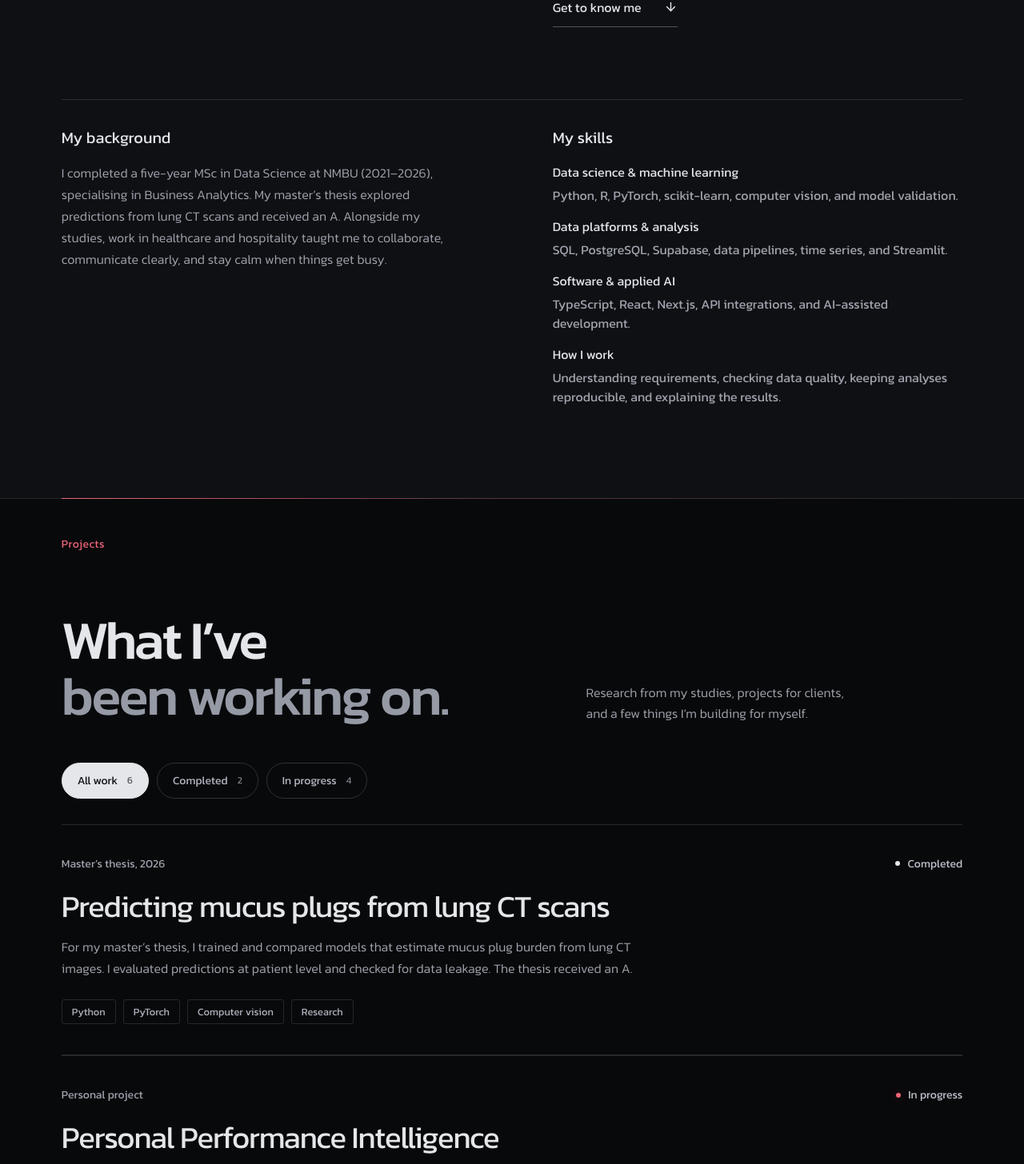
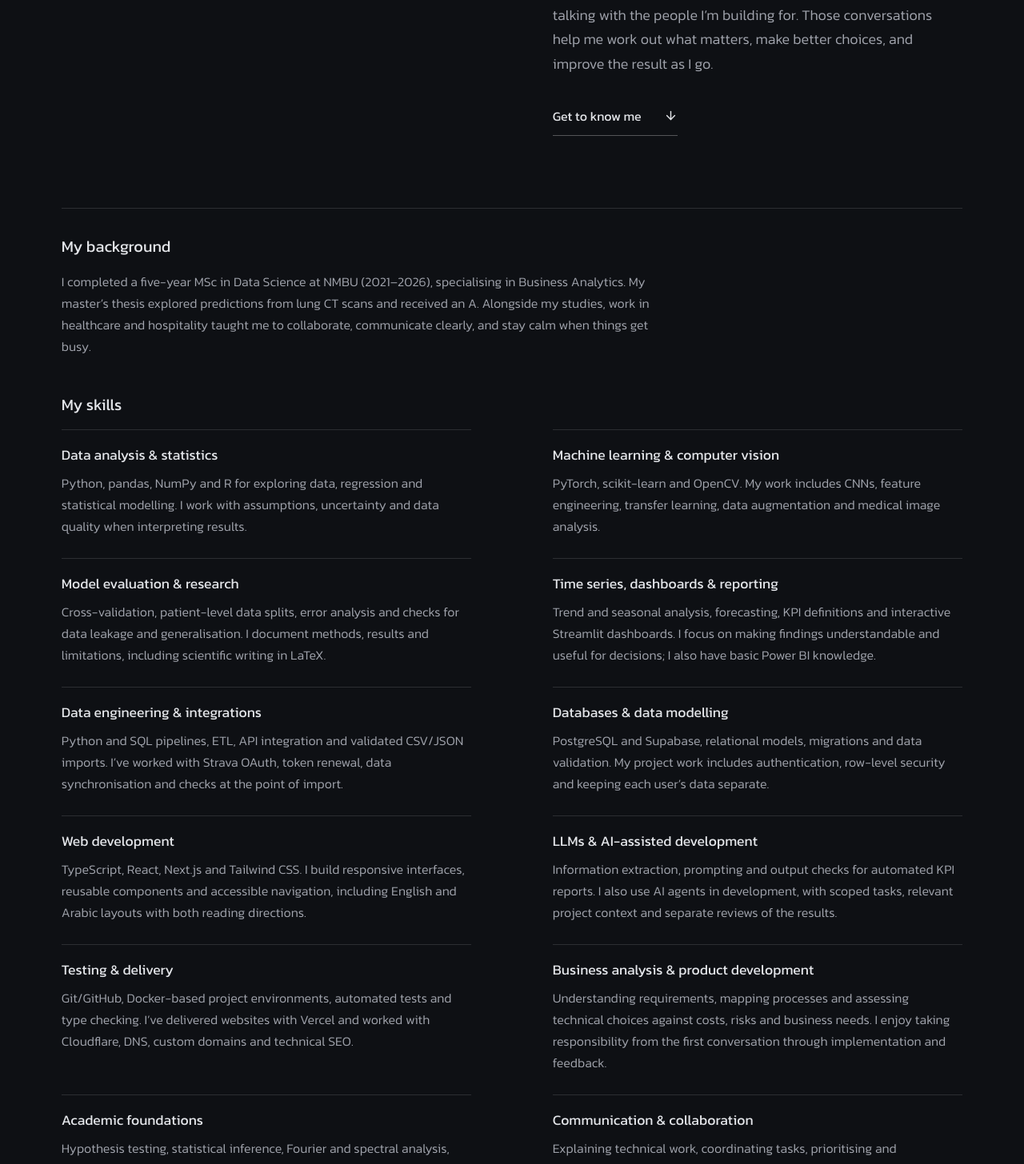
Before and after one commit to TaoM29/motion-website-portfolio, a React (Vite) app: page / in a window 1280 px wide. Shown: the part 1269-2725 px from the top of the page at 80% size. Built offline with nearby package versions, Linux system fonts and the light colour scheme.

Commit message:
Expand personal profile skills and projects from latest CVs

```diff
--- a/app/globals.css
+++ b/app/globals.css
@@ -56,15 +56,17 @@ h2 { font-size: clamp(2.7rem, 5.3vw, 5.25rem); line-height: 1.04; font-weight: 5
 .about-grid { display: grid; grid-template-columns: 1fr 1fr; align-items: start; gap: 9%; }
 .large-copy { font-size: clamp(1.3rem, 2vw, 1.8rem); font-weight: 300; line-height: 1.6; }
 .text-link { display: inline-flex; align-items: center; gap: 28px; font-size: 1rem; border-bottom: 1px solid #ffffff4a; padding: 12px 0; transition: color .2s; }
+.about-work { margin-top: 24px; color: var(--muted); font-size: 1.125rem; font-weight: 300; line-height: 1.7; }
 .about-copy .text-link { margin-top: 25px; }
-.profile-details { display: grid; grid-template-columns: 1fr 1fr; gap: 9%; margin-top: 90px; padding-top: 32px; border-top: 1px solid var(--line); scroll-margin-top: 40px; }
+.profile-details { margin-top: 90px; padding-top: 32px; border-top: 1px solid var(--line); scroll-margin-top: 40px; }
 h3 { font-weight: 400; }
 .profile-details h3 { font-size: 1.25rem; margin-bottom: 16px; }
-.profile-details p { max-width: 490px; color: var(--muted); font-size: 1rem; font-weight: 300; line-height: 1.7; }
-.skill-list { list-style: none; padding: 0; margin: 0; }
-.skill-list li { display: grid; gap: 5px; margin-bottom: 15px; }
-.skill-list strong { font-weight: 400; }
-.skill-list span { color: var(--muted); }
+.profile-details p { max-width: 760px; color: var(--muted); font-size: 1rem; font-weight: 300; line-height: 1.7; }
+.skills-section { margin-top: 44px; }
+.skill-list { display: grid; grid-template-columns: repeat(2, minmax(0, 1fr)); column-gap: 9%; row-gap: 26px; list-style: none; padding: 0; margin: 0; }
+.skill-list li { display: grid; gap: 8px; align-content: start; padding-top: 18px; border-top: 1px solid var(--line); }
+.skill-list strong { font-weight: 400; font-size: 1.1rem; }
+.skill-list span { color: var(--muted); font-weight: 300; line-height: 1.7; }
 .section-heading { display: grid; grid-template-columns: 1.25fr 1fr; align-items: end; gap: 6%; }
 .section-summary { color: var(--muted); font-size: 1rem; font-weight: 300; line-height: 1.6; }
 .project-filters { display: flex; gap: 10px; margin: 48px 0 32px; flex-wrap: wrap; }
@@ -123,6 +125,7 @@ h3 { font-weight: 400; }
  .section-label { margin-bottom: 42px; }
  .about-grid, .profile-details, .interests-content, .contact-bottom { grid-template-columns: 1fr; gap: 32px; }
  .profile-details { margin-top: 45px; }
+ .skill-list { grid-template-columns: 1fr; }
  .contact-section { padding-bottom: 25px; }
  .footer-line { margin-top: 55px; }
 }
--- a/app/page.tsx
+++ b/app/page.tsx
@@ -160,8 +160,8 @@ function SectionLabel({ children }: { children: ReactNode }) {
 
 function About() {
   return <section className="section about-section" id="about"><SectionLabel>About me</SectionLabel>
-    <div className="about-grid"><Reveal><h2>A little<br /><span className="muted-word">about me.</span></h2></Reveal><Reveal className="about-copy" delay={0.12}><p className="large-copy">{portfolio.about}</p><a className="text-link" href="#background">Get to know me <ArrowDown size={17} aria-hidden="true" /></a></Reveal></div>
-    <div className="profile-details" id="background"><Reveal><h3>My background</h3><p>{portfolio.background}</p></Reveal><Reveal delay={0.12}><h3>My skills</h3>{portfolio.skills.length ? <StaggerList className="skill-list">{portfolio.skills.map(skill => <motion.li variants={listItem} key={skill.name}><strong>{skill.name}</strong><span>{skill.description}</span></motion.li>)}</StaggerList> : <p>I’ll be sharing the tools, skills, and ways of thinking behind my work here.</p>}</Reveal></div>
+    <div className="about-grid"><Reveal><h2>A little<br /><span className="muted-word">about me.</span></h2></Reveal><Reveal className="about-copy" delay={0.12}><p className="large-copy">{portfolio.about}</p><p className="about-work">{portfolio.aboutWork}</p><a className="text-link" href="#background">Get to know me <ArrowDown size={17} aria-hidden="true" /></a></Reveal></div>
+    <div className="profile-details" id="background"><Reveal><h3>My background</h3><p>{portfolio.background}</p></Reveal><Reveal className="skills-section" delay={0.12}><h3>My skills</h3>{portfolio.skills.length ? <StaggerList className="skill-list">{portfolio.skills.map(skill => <motion.li variants={listItem} key={skill.name}><strong>{skill.name}</strong><span>{skill.description}</span></motion.li>)}</StaggerList> : <p>I’ll be sharing the tools, skills, and ways of thinking behind my work here.</p>}</Reveal></div>
   </section>;
 }
 
--- a/app/portfolio.ts
+++ b/app/portfolio.ts
@@ -8,17 +8,27 @@ export type Project = {
 };
 
 // Personal facts: job-application/CV, PROJECTS.md and SKILLS.md (September 2026).
-// Interests: supplied directly by Taofik. Project status retains the source's limits.
+// Age, interests and completed KPI status: supplied directly by Taofik.
+// Reviewed the ten most recently modified CV PDFs on 2026-09-09; project notes clarify older CV claims.
 export const portfolio = {
   name: 'Taofik Muhriz',
   introduction: 'I’m a data scientist with an MSc from NMBU. I work on machine learning, data tools, and websites — and enjoy working with the people who use them.',
-  about: 'I like being involved from the first question to the finished result. That has taken me from analysing lung CT scans for my master’s thesis to building websites for clients. I enjoy the technical detail, but also the conversations that help me understand what someone needs.',
+  about: 'I’m 24, based in Fredrikstad, and I enjoy turning data into insight that people can use. I’m happiest working on a product from end to end: understanding the question, exploring the data, building the solution, and following it through to a finished product.',
+  aboutWork: 'My projects range from analysing lung CT scans to building websites for clients. I like getting into the technical details and talking with the people I’m building for. Those conversations help me work out what matters, make better choices, and improve the result as I go.',
   background: 'I completed a five-year MSc in Data Science at NMBU (2021–2026), specialising in Business Analytics. My master’s thesis explored predictions from lung CT scans and received an A. Alongside my studies, work in healthcare and hospitality taught me to collaborate, communicate clearly, and stay calm when things get busy.',
   skills: [
-    { name: 'Data science & machine learning', description: 'Python, R, PyTorch, scikit-learn, computer vision, and model validation.' },
-    { name: 'Data platforms & analysis', description: 'SQL, PostgreSQL, Supabase, data pipelines, time series, and Streamlit.' },
-    { name: 'Software & applied AI', description: 'TypeScript, React, Next.js, API integrations, and AI-assisted development.' },
-    { name: 'How I work', description: 'Understanding requirements, checking data quality, keeping analyses reproducible, and explaining the results.' },
+    { name: 'Data analysis & statistics', description: 'Python, pandas, NumPy and R for exploring data, regression and statistical modelling. I work with assumptions, uncertainty and data quality when interpreting results.' },
+    { name: 'Machine learning & computer vision', description: 'PyTorch, scikit-learn and OpenCV. My work includes CNNs, feature engineering, transfer learning, data augmentation and medical image analysis.' },
+    { name: 'Model evaluation & research', description: 'Cross-validation, patient-level data splits, error analysis and checks for data leakage and generalisation. I document methods, results and limitations, including scientific writing in LaTeX.' },
+    { name: 'Time series, dashboards & reporting', description: 'Trend and seasonal analysis, forecasting, KPI definitions and interactive Streamlit dashboards. I focus on making findings understandable and useful for decisions; I also have basic Power BI knowledge.' },
+    { name: 'Data engineering & integrations', description: 'Python and SQL pipelines, ETL, API integration and validated CSV/JSON imports. I’ve worked with Strava OAuth, token renewal, data synchronisation and checks at the point of import.' },
+    { name: 'Databases & data modelling', description: 'PostgreSQL and Supabase, relational models, migrations and data validation. My project work includes authentication, row-level security and keeping each user’s data separate.' },
+    { name: 'Web development', description: 'TypeScript, React, Next.js and Tailwind CSS. I build responsive interfaces, reusable components and accessible navigation, including English and Arabic layouts with both reading directions.' },
+    { name: 'LLMs & AI-assisted development', description: 'Information extraction, prompting and output checks for automated KPI reports. I also use AI agents in development, with scoped tasks, relevant project context and separate reviews of the results.' },
+    { name: 'Testing & delivery', description: 'Git/GitHub, Docker-based project environments, automated tests and type checking. I’ve delivered websites with Vercel and worked with Cloudflare, DNS, custom domains and technical SEO.' },
+    { name: 'Business analysis & product development', description: 'Understanding requirements, mapping processes and assessing technical choices against costs, risks and business needs. I enjoy taking responsibility from the first conversation through implementation and feedback.' },
+    { name: 'Academic foundations', description: 'Hypothesis testing, statistical inference, Fourier and spectral analysis, digital filtering and frequency-based image analysis. My studies also covered SciPy, TensorFlow and Keras; I have basic familiarity with dbt and cloud platforms.' },
+    { name: 'Communication & collaboration', description: 'Explaining technical work, coordinating tasks, prioritising and documenting decisions. Client work and roles in healthcare and hospitality have shaped how I work with people. I speak Norwegian, English and Arabic.' },
   ],
   interests: ['Tennis', 'Strength training', 'Running', 'Time with friends'],
   contact: [
@@ -29,15 +39,15 @@ export const portfolio = {
   projects: [
     {
       title: 'Predicting mucus plugs from lung CT scans',
-      category: 'Master’s thesis, 2026',
-      description: 'For my master’s thesis, I trained and compared models that estimate mucus plug burden from lung CT images. I evaluated predictions at patient level and checked for data leakage. The thesis received an A.',
+      category: 'Master’s thesis',
+      description: 'For my master’s thesis, I built a pipeline from raw lung CT images to estimates of mucus plug burden. I compared CNN models using fivefold cross-validation, evaluated predictions at patient level, and examined data leakage, uncertainty and generalisation. The thesis received an A.',
       status: 'Completed',
       tags: ['Python', 'PyTorch', 'Computer vision', 'Research'],
     },
     {
       title: 'Personal Performance Intelligence',
       category: 'Personal project',
-      description: 'I’m building a place to bring training, nutrition, and tennis records together. So far, the work includes Strava activity sync, data imports, and descriptive reports that can be traced back to their source. The analysis side is still developing.',
+      description: 'I’m building a platform around my own interests in training, nutrition and tennis. It brings together Strava activity sync, Lifesum file imports and tennis records, with authenticated access and descriptive reports that can be traced back to their source. I’m continuing to develop the analysis, with particular attention to missing data and what the results can support.',
       status: 'In progress',
       tags: ['Next.js', 'PostgreSQL', 'Python', 'Supabase'],
     },
@@ -50,7 +60,7 @@ export const portfolio = {
     },
     {
       title: 'Energy & weather insights',
-      category: 'Data analysis, 2025',
+      category: 'Data analysis',
       description: 'I brought energy and weather data together in a Streamlit app, from collecting and checking the data to presenting the results. I explored seasonal patterns, forecasts, and the relationship between weather and energy use.',
       status: 'Completed',
       tags: ['Streamlit', 'Time series', 'Forecasting', 'Visualisation'],
@@ -65,9 +75,23 @@ export const portfolio = {
     {
       title: 'Automated KPI reporting',
       category: 'Report automation',
-      description: 'I’m using a language model to help turn information into consistent KPI reports. Much of the work is in defining what should go into each report and checking that the output is reliable.',
-      status: 'In progress',
+      description: 'I built a language-model workflow to extract and organise information for KPI status reports, replacing a manual reporting process. I defined the KPIs, prompts and input rules, then checked the output for consistency and clarity.',
+      status: 'Completed',
       tags: ['LLMs', 'Automation', 'Reporting'],
+    },
+    {
+      title: 'Liver cirrhosis risk modelling',
+      category: 'Predictive modelling',
+      description: 'I developed a predictive model using structured patient data to explore liver cirrhosis risk. My work covered data cleaning, feature engineering, statistical modelling and evaluation, including how the data and model choices affected the reliability of predictions.',
+      status: 'Completed',
+      tags: ['Patient data', 'Feature engineering', 'Statistical modelling', 'Model evaluation'],
+    },
+    {
+      title: 'Digital strategy for Cryos International',
+      category: 'Academic team project',
+      description: 'In a team of four, I analysed Cryos International’s digital maturity, processes and systems. We proposed more standardised ways of working and better integrated data, weighing business needs against cost, risk and scalability. I contributed to coordination, quality checks and presenting our recommendations. The project received an A.',
+      status: 'Completed',
+      tags: ['Business Analytics', 'Enterprise architecture', 'Process improvement', 'Teamwork'],
     },
   ] as Project[],
 };
```
